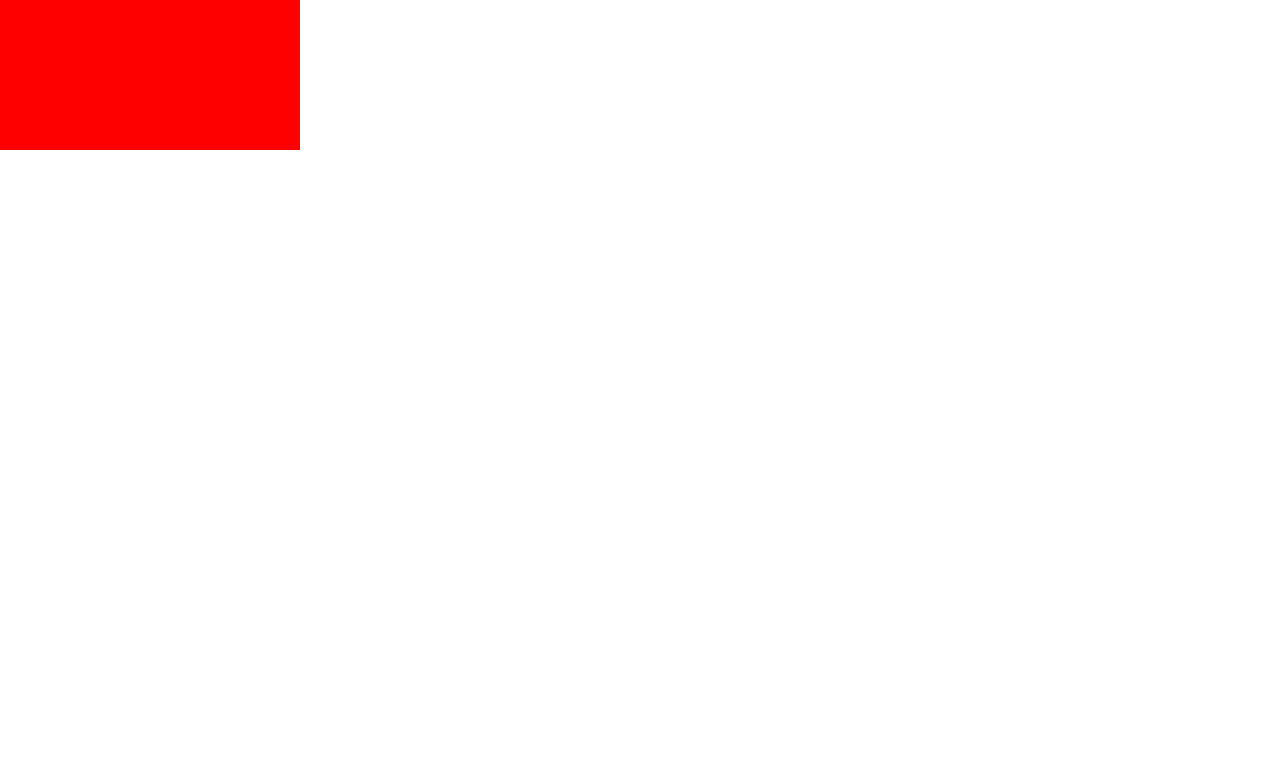
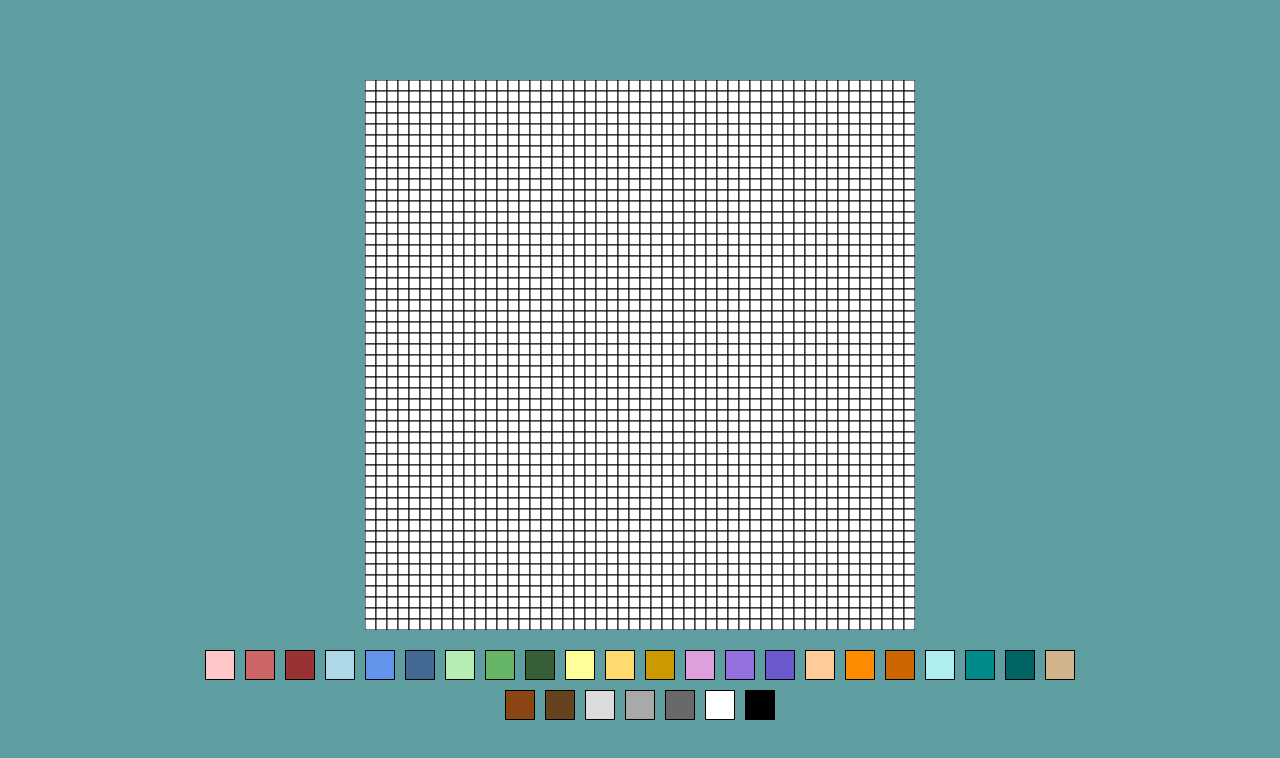
Before and after one commit to elahist/paint-together, a website: page public/index.html in a window 1280 px wide. Drawn offline with Linux system fonts and the light colour scheme.

Commit message:
made a basic functional front end that supports drawing only

```diff
--- a/public/index.html
+++ b/public/index.html
@@ -8,6 +8,10 @@
     <script src="script/main.js" defer></script>
 </head>
 <body>
-    <canvas></canvas>
+    <div class="container">
+        <canvas></canvas>
+        <div class="controls">
+        </div>
+    </div>
 </body>
 </html>
--- a/public/script/main.js
+++ b/public/script/main.js
@@ -1,3 +1,125 @@
 let canvas = document.querySelector('canvas');
 let ctx = canvas.getContext('2d');
 ctx.imageSmoothingEnabled = false; // useful for pixel art
+
+let palette = {
+  "red_light": "rgba(255, 199, 199, 1)",
+  "red_medium": "rgba(204, 102, 102, 1)",
+  "red_dark": "rgba(153, 51, 51, 1)",
+  "blue_light": "rgba(173, 216, 230, 1)",
+  "blue_medium": "rgba(100, 149, 237, 1)",
+  "blue_dark": "rgba(65, 105, 145, 1)",
+  "green_light": "rgba(180, 238, 180, 1)",
+  "green_medium": "rgba(102, 180, 102, 1)",
+  "green_dark": "rgba(56, 94, 56, 1)",
+  "yellow_light": "rgba(255, 255, 153, 1)",
+  "yellow_medium": "rgba(255, 218, 110, 1)",
+  "yellow_dark": "rgba(204, 153, 0, 1)",
+  "purple_light": "rgba(221, 160, 221, 1)",
+  "purple_medium": "rgba(147, 112, 219, 1)",
+  "purple_dark": "rgba(106, 90, 205, 1)",
+  "orange_light": "rgba(255, 204, 153, 1)",
+  "orange_medium": "rgba(255, 140, 0, 1)",
+  "orange_dark": "rgba(204, 102, 0, 1)",
+  "cyan_light": "rgba(175, 238, 238, 1)",
+  "cyan_medium": "rgba(0, 139, 139, 1)",
+  "cyan_dark": "rgba(0, 100, 100, 1)",
+  "brown_light": "rgba(210, 180, 140, 1)",
+  "brown_medium": "rgba(139, 69, 19, 1)",
+  "brown_dark": "rgba(101, 67, 33, 1)",
+  "gray_light": "rgba(220, 220, 220, 1)",
+  "gray_medium": "rgba(169, 169, 169, 1)",
+  "gray_dark": "rgba(105, 105, 105, 1)",
+  "white": "rgba(255, 255, 255, 1)",
+  "black": "rgba(0, 0, 0, 1)"
+}
+
+// configs
+let cfg = {
+    canvas_height: 550,
+    canvas_width: 550,
+    grid_height: 50,
+    grid_width: 50,
+    grid: [],
+    current_color: palette.cyan_dark
+}
+
+function drawPixel(x, y, color){
+    let cellWidth = cfg.canvas_width / cfg.grid_width;
+    let cellHeight = cfg.canvas_height / cfg.grid_height;
+
+    ctx.fillStyle = color;
+    ctx.fillRect(x * cellWidth, y * cellHeight, cellWidth, cellHeight);
+    ctx.strokeStyle = palette.black;
+    ctx.strokeRect(x * cellWidth, y * cellHeight, cellWidth, cellHeight);
+    cfg.grid[x][y] = color;
+}
+
+function paintCell(e){
+    // mouse co-ords INSIDE the canvas at (0,0)
+    let rect = canvas.getBoundingClientRect();
+    let x = e.clientX - rect.left;
+    let y = e.clientY - rect.top;
+
+    let cellWidth = cfg.canvas_width / cfg.grid_width;
+    let cellHeight = cfg.canvas_height / cfg.grid_height;
+
+    // cell co-ords based on mouse co-ords
+    let w = Math.floor(x / cellWidth);
+    let h = Math.floor(y / cellHeight);
+
+    // erase if it's a right click
+    if(e.buttons === 2) return drawPixel(w, h, palette.white);
+
+    drawPixel(w, h, cfg.current_color)
+}
+
+function init(){
+    canvas.height = cfg.canvas_height;
+    canvas.width = cfg.canvas_width;
+
+    // draw blank grid
+    for(let w = 0; w < cfg.grid_width; w++){
+        cfg.grid[w] = [];
+        for(let h = 0; h < cfg.grid_height; h++){
+            drawPixel(w, h, palette.white);
+        }
+    }
+
+    // draw buttons
+    for(let [name, color] of Object.entries(palette)){
+        let btn = document.createElement("button");
+        btn.title = name; // accessibility
+        btn.style.backgroundColor = color;
+        btn.dataset.color = color;
+        btn.addEventListener("click", (e)=>{
+            cfg.current_color = e.target.dataset.color;
+        })
+        document.querySelector(".controls").appendChild(btn);
+    }
+}
+
+// for click-and-drag painting
+let isDrawing = false;
+
+canvas.addEventListener("mousedown", (e)=>{
+    isDrawing = true;
+    paintCell(e);
+});
+
+canvas.addEventListener("mousemove", (e)=>{
+    if(isDrawing) paintCell(e);
+});
+
+canvas.addEventListener("mouseup", (e)=>{
+    isDrawing = false;
+});
+
+canvas.addEventListener("mouseleave", (e)=>{
+    isDrawing = false;
+});
+
+// disable ctxmenu because it should erase
+canvas.addEventListener('contextmenu', event => event.preventDefault());
+
+init();
--- a/public/style/style.css
+++ b/public/style/style.css
@@ -9,6 +9,33 @@ html, body {
     width: 100%;
 }
 
+.container{
+    width: 100%;
+    height: 100%;
+    display: flex;
+    flex-flow: column;
+    gap: 20px;
+    justify-content: center;
+    align-items: center;
+    background: cadetblue;
+}
+
+.container .controls{
+    display: flex;
+    gap: 10px;
+    flex-flow: row wrap;
+    justify-content: center;
+    align-items: center;
+    width: 70%;
+}
+
+.container .controls button{
+    height: 30px;
+    width:30px;
+    cursor: pointer;
+    border: 1px solid black;
+}
+
 canvas{
-    background: red;
+    background: coral;
 }
```
